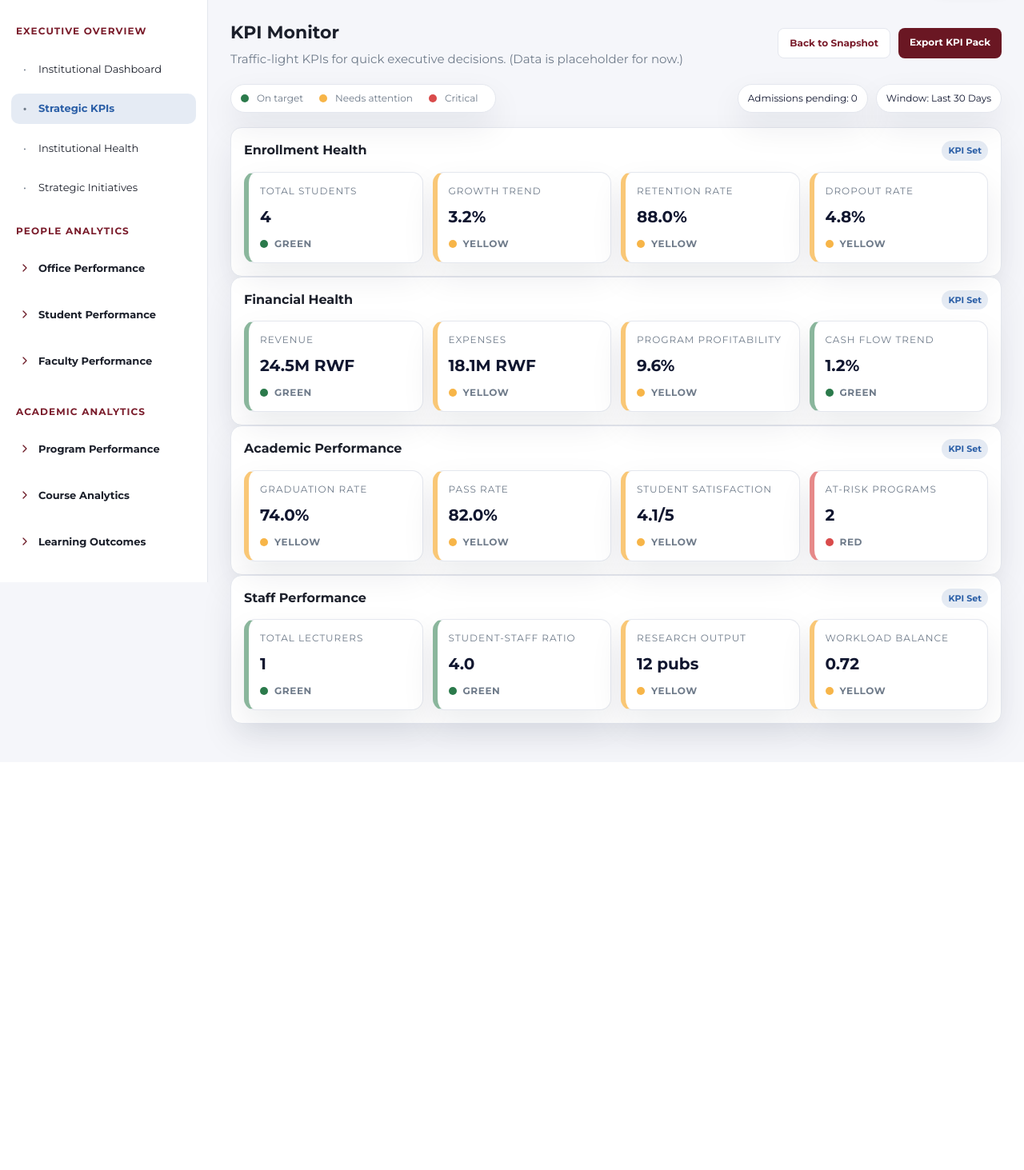
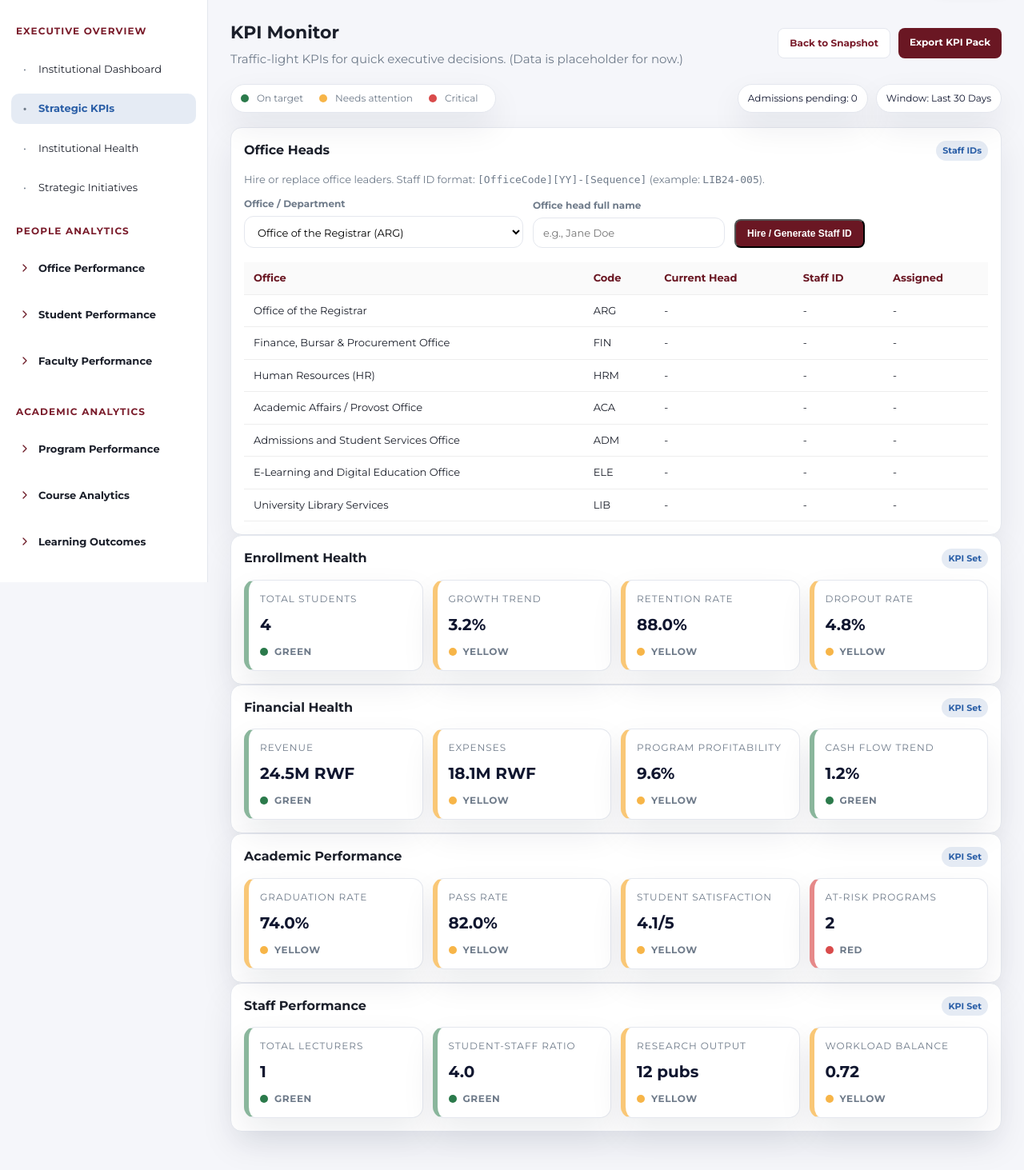
Before and after one commit to musangealain/UoK-MS, a Django app: page /dashboard/admin/kpis/ in a window 1280 px wide. Shown: the part 80-1543 px from the top of the page at 80% size. Before the commit the page ends 1024 px from the top, so only its background shows below. Run offline with Django 4.2, Linux system fonts and the light colour scheme; a user stored in the database is signed in; data comes from the database, SQL or seed files in the repository; both versions use the stored data as it was after the commit.

Commit message:
Phase 10: Add staff hiring flow with generated Staff IDs and staff portal routing

```diff
--- a/core/urls.py
+++ b/core/urls.py
@@ -21,9 +21,11 @@ from website.views import (
     portal_student,
     portal_lecturer,
     portal_admin,
+    portal_staff,
     StudentLoginView,
     LecturerLoginView,
     AdminLoginView,
+    StaffLoginView,
     student_signup,
     lecturer_signup,
     admin_signup,
@@ -39,9 +41,11 @@ urlpatterns = [
     path('portal/student/', portal_student, name='portal_student'),
     path('portal/lecturer/', portal_lecturer, name='portal_lecturer'),
     path('portal/admin/', portal_admin, name='portal_admin'),
+    path('portal/staff/', portal_staff, name='portal_staff'),
     path('portal/student/login/', StudentLoginView.as_view(), name='student_login'),
     path('portal/lecturer/login/', LecturerLoginView.as_view(), name='lecturer_login'),
     path('portal/admin/login/', AdminLoginView.as_view(), name='admin_login'),
+    path('portal/staff/login/', StaffLoginView.as_view(), name='staff_login'),
     path('portal/student/signup/', student_signup, name='student_signup'),
     path('portal/lecturer/signup/', lecturer_signup, name='lecturer_signup'),
     path('portal/admin/signup/', admin_signup, name='admin_signup'),
--- a/dashboard/admin.py
+++ b/dashboard/admin.py
@@ -2,7 +2,7 @@ from django.contrib import admin
 from django.contrib.auth.admin import UserAdmin as BaseUserAdmin
 from django.contrib.auth.models import User
 
-from .models import Application, UserProfile
+from .models import Application, StaffProfile, UserProfile
 
 
 class UserProfileInline(admin.StackedInline):
@@ -19,3 +19,4 @@ admin.site.unregister(User)
 admin.site.register(User, UserAdmin)
 admin.site.register(UserProfile)
 admin.site.register(Application)
+admin.site.register(StaffProfile)
--- a/dashboard/static/dashboard/admin.css
+++ b/dashboard/static/dashboard/admin.css
@@ -553,6 +553,60 @@ html,body{
   color: #8c5a00;
 }
 
+.muted-text{
+  margin:0 0 12px;
+  color:var(--muted);
+  font-size:13px;
+}
+
+.form-grid{
+  display:flex;
+  align-items:flex-end;
+  gap:12px;
+  flex-wrap:wrap;
+  margin:12px 0 6px;
+}
+
+.form-field{
+  display:flex;
+  flex-direction:column;
+  gap:6px;
+  font-size:12px;
+  font-weight:700;
+  color:var(--muted);
+}
+
+.input{
+  border:1px solid var(--border);
+  border-radius:12px;
+  padding:10px 12px;
+  background:#fff;
+  font-family:inherit;
+  font-size:13px;
+  min-width:240px;
+}
+
+.notice{
+  border:1px solid var(--border);
+  border-radius:12px;
+  padding:10px 12px;
+  margin:12px 0;
+  font-size:13px;
+  background:#fff;
+}
+
+.notice-success{
+  border-color:rgba(43, 122, 75, 0.25);
+  background:rgba(43, 122, 75, 0.08);
+  color:#1f5a37;
+}
+
+.notice-error{
+  border-color:rgba(217, 75, 75, 0.25);
+  background:rgba(217, 75, 75, 0.08);
+  color:#8f2c2c;
+}
+
 .kpi-meta{
   display:flex;
   align-items:center;
--- a/dashboard/templates/dashboard/admin/kpi_monitor.html
+++ b/dashboard/templates/dashboard/admin/kpi_monitor.html
@@ -25,6 +25,79 @@
     </div>
   </section>
 
+  <section class="panel" id="office-heads">
+    <div class="panel-header">
+      <h2>Office Heads</h2>
+      <span class="panel-pill">Staff IDs</span>
+    </div>
+
+    <p class="muted-text">
+      Hire or replace office leaders. Staff ID format: <code>[OfficeCode][YY]-[Sequence]</code> (example: <code>LIB24-005</code>).
+    </p>
+
+    {% if office_head_hire_error %}
+      <div class="notice notice-error">{{ office_head_hire_error }}</div>
+    {% endif %}
+
+    {% if office_head_hire_result %}
+      <div class="notice notice-success">
+        Created staff account for <strong>{{ office_head_hire_result.full_name }}</strong> ({{ office_head_hire_result.office_code }}).
+        Staff ID: <code>{{ office_head_hire_result.staff_id }}</code> · Password: <code>{{ office_head_hire_result.password }}</code>
+      </div>
+    {% endif %}
+
+    <form method="post" class="inline-form">
+      {% csrf_token %}
+      <input type="hidden" name="action" value="hire_office_head">
+      <div class="form-grid">
+        <label class="form-field">
+          Office / Department
+          <select class="input" name="office_code" required>
+            {% for row in office_rows %}
+              <option value="{{ row.code }}">{{ row.label }} ({{ row.code }})</option>
+            {% endfor %}
+          </select>
+        </label>
+
+        <label class="form-field">
+          Office head full name
+          <input class="input" type="text" name="full_name" required placeholder="e.g., Jane Doe">
+        </label>
+
+        <button class="primary-btn" type="submit">Hire / Generate Staff ID</button>
+      </div>
+    </form>
+
+    <div class="table-wrap">
+      <table class="dashboard-table">
+        <thead>
+          <tr>
+            <th>Office</th>
+            <th>Code</th>
+            <th>Current Head</th>
+            <th>Staff ID</th>
+            <th>Assigned</th>
+          </tr>
+        </thead>
+        <tbody>
+          {% for row in office_rows %}
+            <tr>
+              <td>{{ row.label }}</td>
+              <td>{{ row.code }}</td>
+              <td>{{ row.head.full_name|default:"-" }}</td>
+              <td>{{ row.head.staff_id|default:"-" }}</td>
+              <td>{% if row.head %}{{ row.head.created_at|date:"Y-m-d" }}{% else %}-{% endif %}</td>
+            </tr>
+          {% empty %}
+            <tr>
+              <td colspan="5">No offices configured.</td>
+            </tr>
+          {% endfor %}
+        </tbody>
+      </table>
+    </div>
+  </section>
+
   {% for group in kpis %}
     <section class="panel">
       <div class="panel-header">
--- a/dashboard/urls.py
+++ b/dashboard/urls.py
@@ -22,6 +22,7 @@ from dashboard.views.admin import (
     application_delete,
     user_delete,
 )
+from dashboard.views.staff import staff_office_dashboard
 urlpatterns = [
     path('student/', student_dashboard, name='student_dashboard'),
     path('applicant/', applicant_dashboard, name='applicant_dashboard'),
@@ -43,4 +44,5 @@ urlpatterns = [
     path('admin/applications/<int:application_id>/decision/', application_decision, name='application_decision'),
     path('admin/applications/<int:application_id>/delete/', application_delete, name='application_delete'),
     path('admin/users/<int:user_id>/delete/', user_delete, name='user_delete'),
+    path('staff/<str:office_code>/', staff_office_dashboard, name='staff_office_dashboard'),
 ]
--- a/dashboard/views/admin.py
+++ b/dashboard/views/admin.py
@@ -4,11 +4,18 @@ import string
 import time
 
 from django.contrib.auth.models import User
-from django.db import OperationalError
+from django.db import IntegrityError, OperationalError
 from django.db import transaction
 from django.db.models import Max
 from django.shortcuts import render, redirect
-from dashboard.models import Application, UserProfile
+from django.utils import timezone
+from dashboard.models import (
+    Application,
+    OFFICE_CHOICES,
+    OFFICE_PURPOSE,
+    StaffProfile,
+    UserProfile,
+)
 
 
 def _is_admin(user):
@@ -65,6 +72,62 @@ def _kpi_traffic_light(value, green_threshold=None, yellow_threshold=None, inver
     if score >= yellow:
         return "yellow"
     return "red"
+
+
+def _hire_office_head(*, office_code: str, full_name: str):
+    office_code = (office_code or "").strip().upper()
+    full_name = (full_name or "").strip()
+    valid_codes = {code for code, _label in OFFICE_CHOICES}
+    if office_code not in valid_codes:
+        raise ValueError("Invalid office code.")
+    if not full_name:
+        raise ValueError("Full name is required.")
+
+    now = timezone.now()
+    issue_year = int(now.year)
+    yy = issue_year % 100
+
+    for _ in range(3):
+        try:
+            with transaction.atomic():
+                last_seq = (
+                    StaffProfile.objects.filter(office_code=office_code, issue_year=issue_year)
+                    .aggregate(Max("sequence"))
+                    .get("sequence__max")
+                    or 0
+                )
+                next_seq = int(last_seq) + 1
+                staff_id = f"{office_code}{yy:02d}-{next_seq:03d}"
+                password = _generate_password(10)
+
+                user = User.objects.create_user(username=staff_id, password=password)
+                user.first_name = full_name[:150]
+                user.save(update_fields=["first_name"])
+
+                profile, _created = UserProfile.objects.get_or_create(user=user)
+                profile.role = "staff"
+                profile.save(update_fields=["role"])
+
+                StaffProfile.objects.create(
+                    user=user,
+                    staff_id=staff_id,
+                    office_code=office_code,
+                    issue_year=issue_year,
+                    sequence=next_seq,
+                    full_name=full_name,
+                )
+
+            return {
+                "office_code": office_code,
+                "full_name": full_name,
+                "staff_id": staff_id,
+                "password": password,
+            }
+        except (OperationalError, IntegrityError):
+            time.sleep(0.1)
+            continue
+
+    raise OperationalError("Could not allocate a unique staff id. Please retry.")
 @login_required
 def admin_dashboard(request):
     if not _is_admin(request.user):
@@ -123,9 +186,37 @@ def admin_kpi_monitor(request):
     if not _is_admin(request.user):
         return redirect('home')
 
+    if request.method == "POST" and request.POST.get("action") == "hire_office_head":
+        try:
+            hire_result = _hire_office_head(
+                office_code=request.POST.get("office_code"),
+                full_name=request.POST.get("full_name"),
+            )
+            request.session["office_head_hire_result"] = hire_result
+        except ValueError as exc:
+            request.session["office_head_hire_error"] = str(exc)
+        return redirect("admin_kpi_monitor")
+
     students = _get_students_with_records()
     lecturers = _get_lecturers()
     pending_applications = _get_applications()
+
+    office_rows = []
+    for code, label in OFFICE_CHOICES:
+        head = (
+            StaffProfile.objects.select_related("user")
+            .filter(office_code=code)
+            .order_by("-created_at")
+            .first()
+        )
+        office_rows.append(
+            {
+                "code": code,
+                "label": label,
+                "purpose": OFFICE_PURPOSE.get(code, ""),
+                "head": head,
+            }
+        )
 
     # Placeholder metrics: wire these to real models later.
     total_students = len(students)
@@ -178,6 +269,9 @@ def admin_kpi_monitor(request):
             "current_page": "executive.strategic_kpis",
             "kpis": kpis,
             "pending_applications_count": len(pending_applications),
+            "office_rows": office_rows,
+            "office_head_hire_result": request.session.pop("office_head_hire_result", None),
+            "office_head_hire_error": request.session.pop("office_head_hire_error", None),
         },
     )
 
```
Also changed, not shown: dashboard/models.py (+50 -0 lines), dashboard/templates/dashboard/staff/base.html (added, +54 -0 lines), dashboard/templates/dashboard/staff/office.html (added, +23 -0 lines), dashboard/views/staff.py (added, +41 -0 lines), website/templates/registration/login_staff.html (added, +37 -0 lines), website/views.py (+26 -0 lines), dashboard/migrations/0006_staffprofile.py (added), db.sqlite3.
